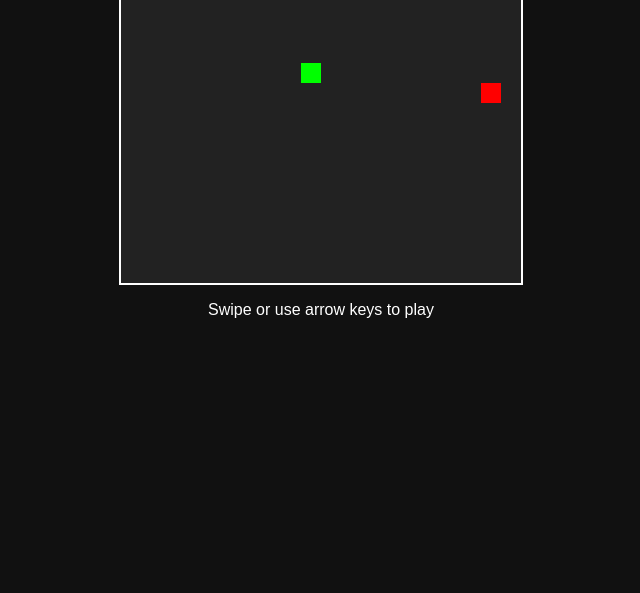
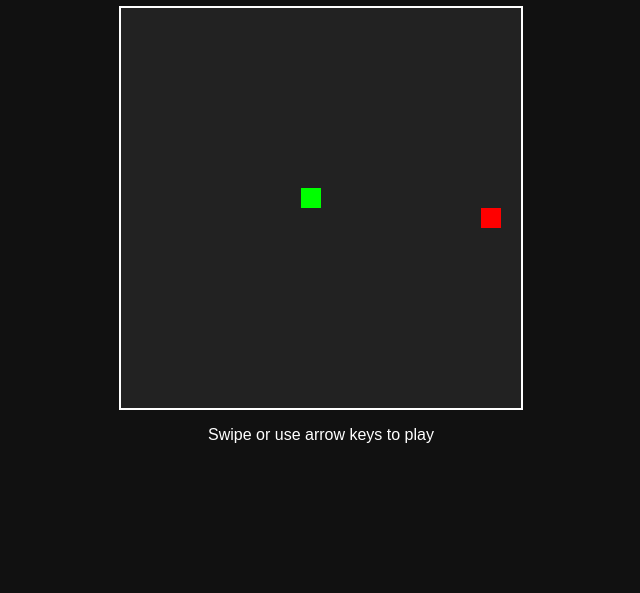
Before and after one commit to Natthy2023/browser-game-jam, a plain HTML site: page Snake Game/index.html in a window 1280 px wide. Shown: the part 207-800 px from the top of the page, without its empty margins (319-959 px from the left). Drawn offline with Linux system fonts and the light colour scheme.

Commit message:
Add style properties

```diff
--- a/Snake Game/style.css
+++ b/Snake Game/style.css
@@ -2,12 +2,16 @@ body {
   display: flex;
   flex-direction: column;
   align-items: center;
+  justify-content: center;
+  height: 100vh;
   background: #111;
   color: #fff;
   font-family: sans-serif;
+  margin: 0;
 }
 
 canvas {
   background: #222;
   border: 2px solid #fff;
+  touch-action: none; /* Prevent scroll while swiping */
 }
```
